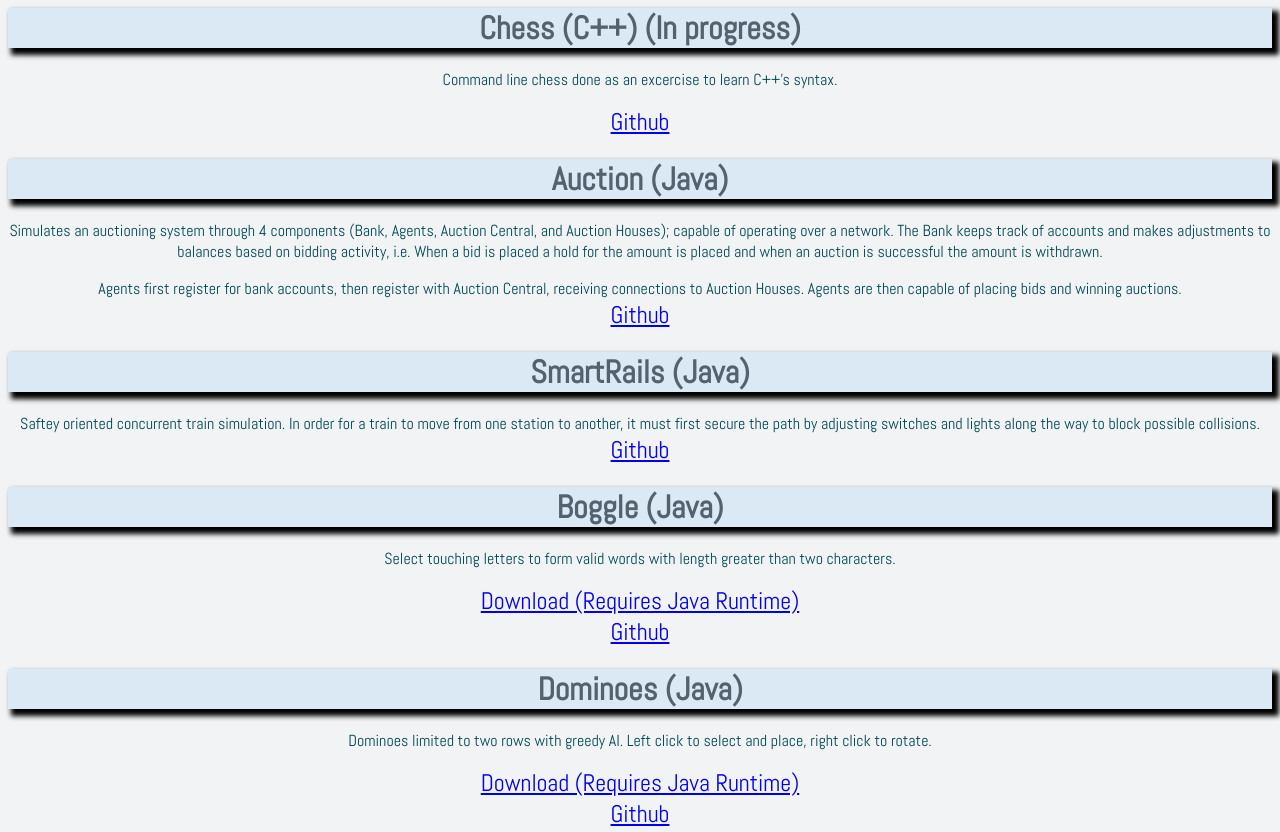
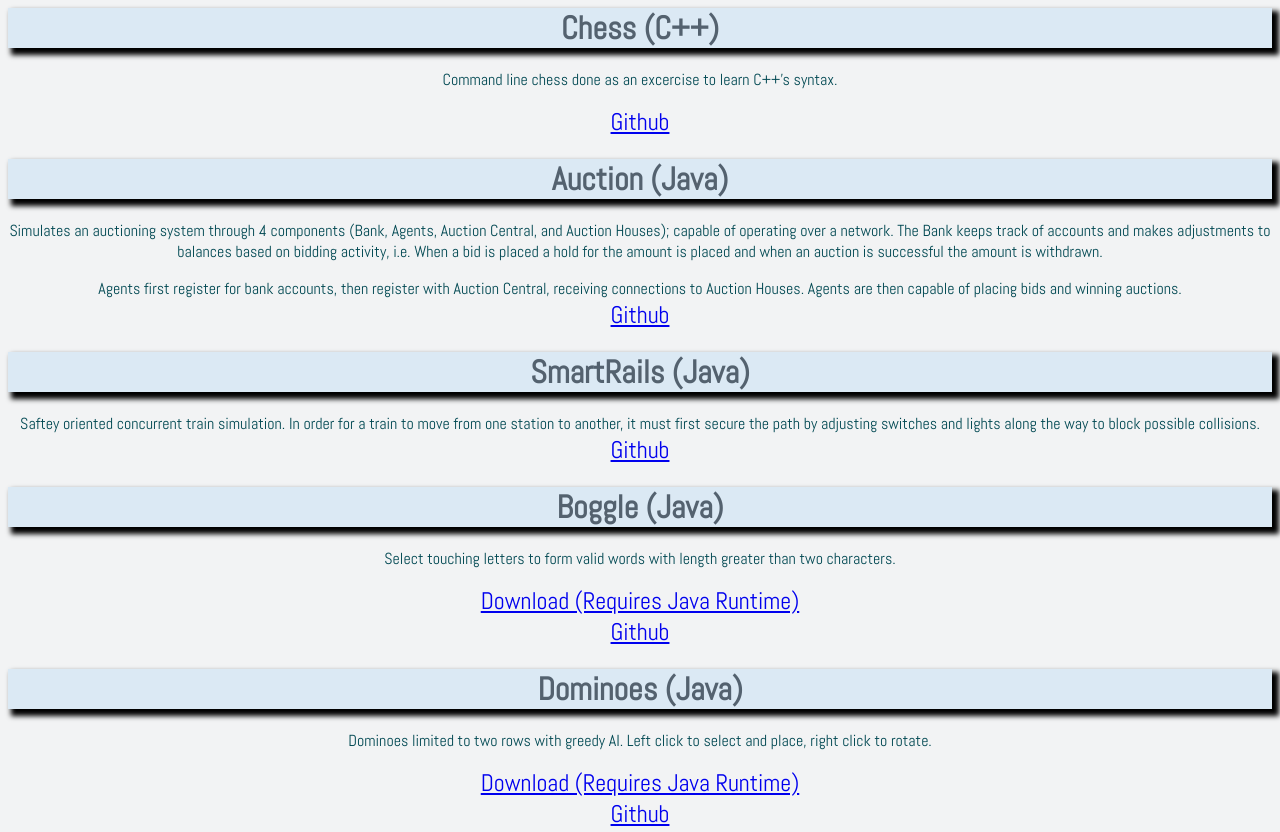
Before and after one commit to dbalata/dbalata.github.io, a plain HTML site: page projects.html in a window 1280 px wide. Shown: the top 832 px of the page. Drawn offline with Linux system fonts and the light colour scheme.

Commit message:
auto-commit

```diff
--- a/projects.html
+++ b/projects.html
@@ -8,7 +8,7 @@
 	</head>
 	<body>
 
-		<h1>Chess (C++) (In progress)</h1>
+		<h1>Chess (C++)</h1>
 		<p> Command line chess done as an excercise to learn C++'s syntax.</p>
 		<a href="https://github.com/dbalata/Chess"> Github</a> <br>
 
```
